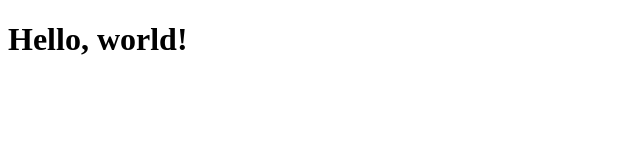
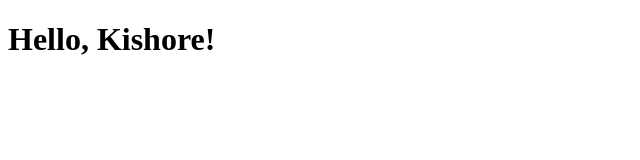
Before and after one commit to Venkatesh101997/test, a website: page index.html in a window 1280 px wide. Shown: the full height of the page, 0-640 px from the left. Drawn offline with Linux system fonts and the light colour scheme.

Commit message:
Update index.html

```diff
--- a/index.html
+++ b/index.html
@@ -7,6 +7,6 @@
     <title>My Node.js App</title>
 </head>
 <body>
-    <h1>Hello, world!</h1>
+    <h1>Hello, Kishore!</h1>
 </body>
 </html>
```
